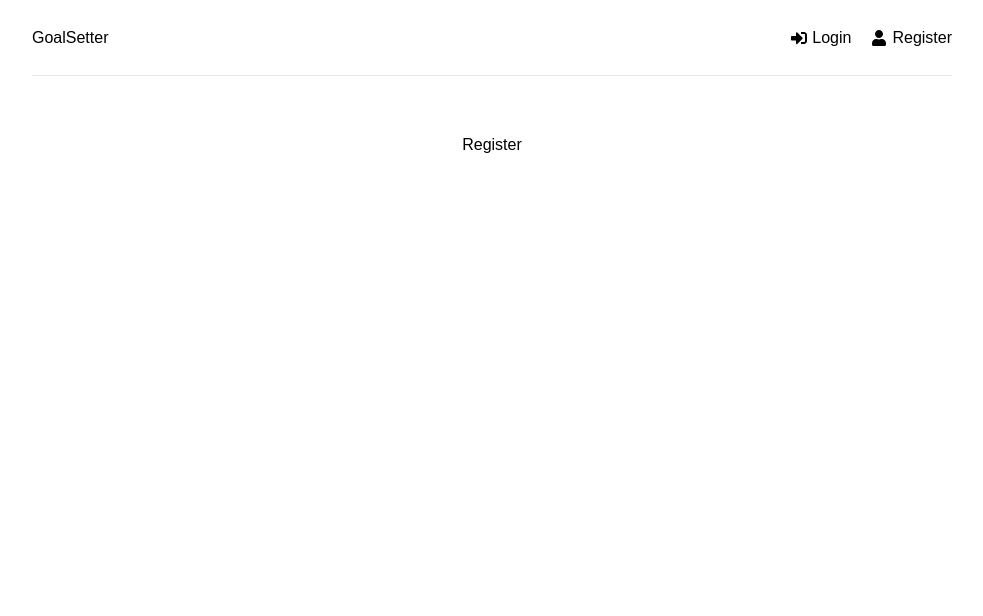
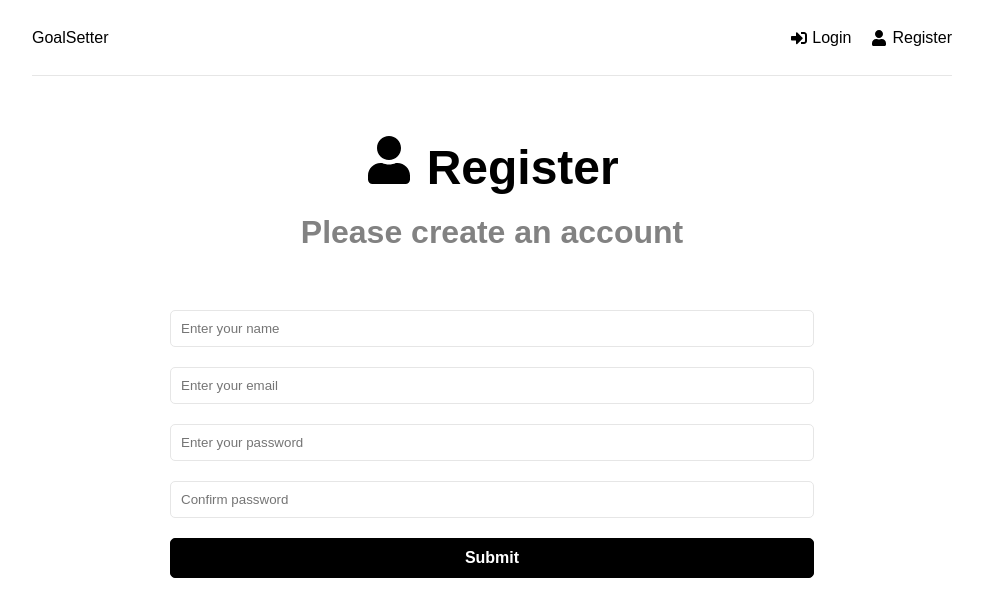
Before and after one commit to NathanielGiron/mern-crud, a React (Create React App) app in the folder frontend/: page /register in a window 1280 px wide. Shown: the top 616 px of the page, without its empty margins (148-1131 px from the left). Built offline with nearby package versions, Linux system fonts and the light colour scheme.

Commit message:
register page

```diff
--- a/frontend/src/pages/Register.jsx
+++ b/frontend/src/pages/Register.jsx
@@ -1,7 +1,91 @@
+import { useState, useEffect } from "react";
+import { FaUser } from "react-icons/fa";
+
 function Register() {
+  const [formData, setFormData] = useState({
+    name: "",
+    email: "",
+    password: "",
+    password2: "",
+  });
+
+  const { name, email, password, password2 } = formData;
+
+  const onChange = (e) => {
+    setFormData((prevState) => ({
+      ...prevState,
+      [e.target.name]: e.target.value,
+    }));
+  };
+
+  const onSubmit = (e) => {
+    e.preventDefault();
+  };
+
   return (
-    <div>Register</div>
-  )
+    <>
+      <section className="heading">
+        <h1>
+          <FaUser /> Register
+        </h1>
+        <p>Please create an account</p>
+      </section>
+
+      <section className="form">
+        <form onSubmit={onSubmit}>
+          <div className="form-group">
+            <input
+              type="text"
+              className="form-control"
+              id="name"
+              name="name"
+              value={name}
+              placeholder="Enter your name"
+              onChange={onChange}
+            />
+          </div>
+          <div className="form-group">
+            <input
+              type="email"
+              className="form-control"
+              id="email"
+              name="email"
+              value={email}
+              placeholder="Enter your email"
+              onChange={onChange}
+            />
+          </div>
+          <div className="form-group">
+            <input
+              type="password"
+              className="form-control"
+              id="password"
+              name="password"
+              value={password}
+              placeholder="Enter your password"
+              onChange={onChange}
+            />
+          </div>
+          <div className="form-group">
+            <input
+              type="password"
+              className="form-control"
+              id="password2"
+              name="password2"
+              value={password2}
+              placeholder="Confirm password"
+              onChange={onChange}
+            />
+          </div>
+          <div className="form-group">
+            <button type="submit" className="btn btn-block">
+              Submit
+            </button>
+          </div>
+        </form>
+      </section>
+    </>
+  );
 }
 
 export default Register;
```
